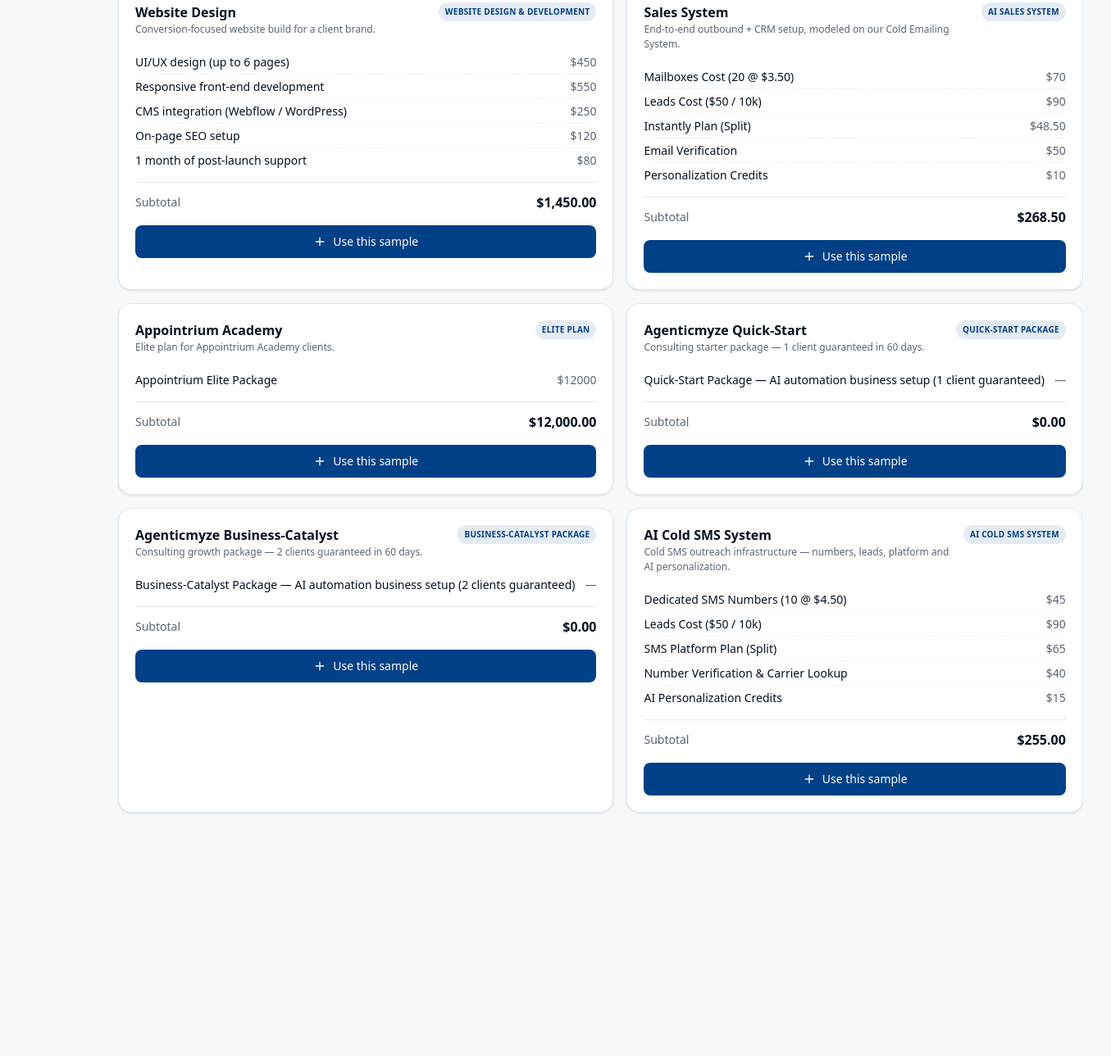
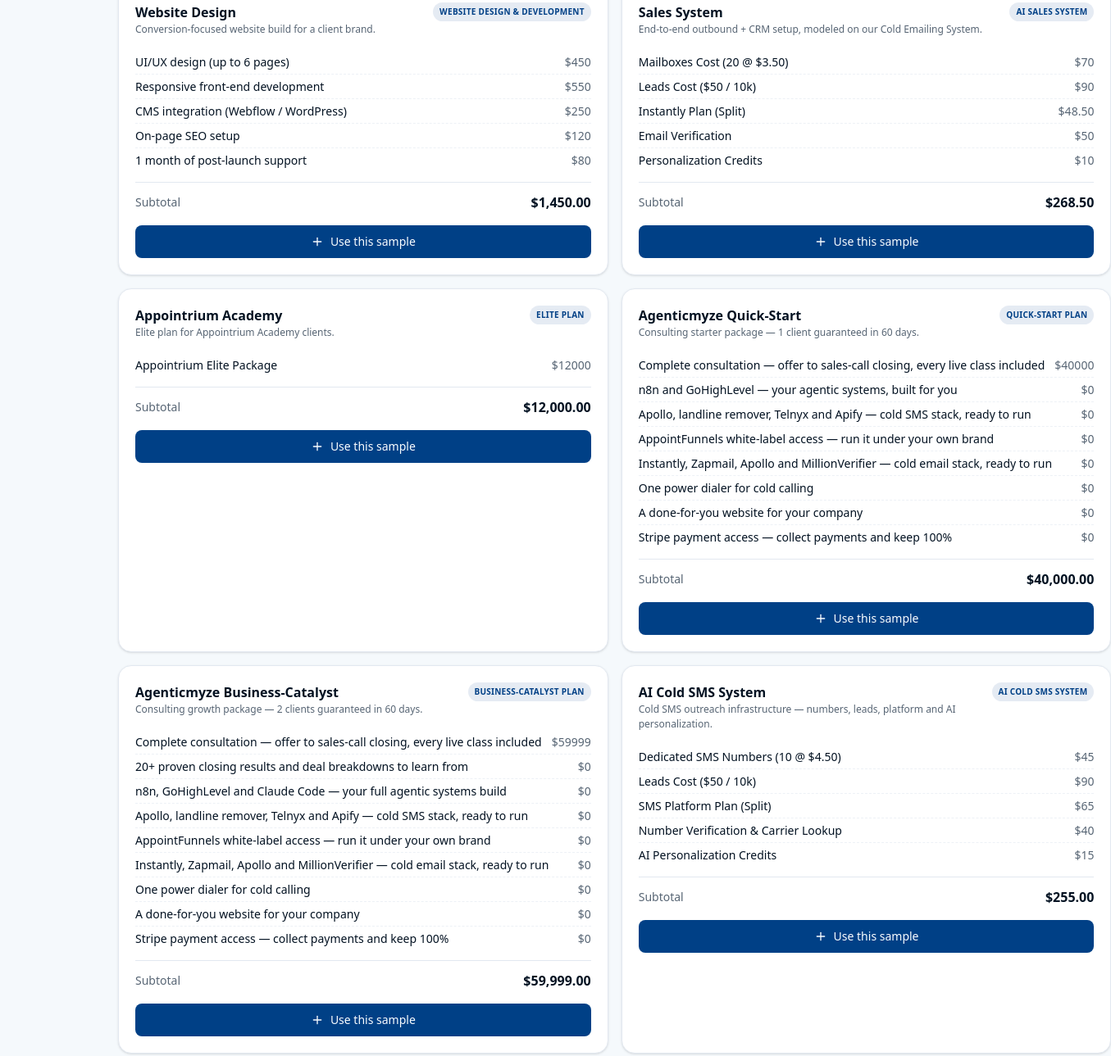
Before and after one commit to appointfunnels-source/invoice-generator, a plain HTML site: page index.html in a window 1280 px wide. Shown: the part 1881-3170 px from the top of the page at 82% size, 1355 px wide, since content can reach past the window. Before the commit the page ends 2905 px from the top, so only its background shows below. Drawn offline with nearby package versions, Linux system fonts and the light colour scheme.

Commit message:
Fixed package pricing: Business-Catalyst Plan 59,999 PKR, Quick-Start Plan 40,000 PKR, Quick-Start without Claude Code or testimonials

```diff
--- a/index.html
+++ b/index.html
@@ -681,12 +681,33 @@ Address"></textarea>
       var AGENTIC_NOTES='Complete AI automation business setup, from niche and offer to client acquisition and closing, designed to get you booked appointments and land your first 2 clients in 60 days.';
       /* Consulting packages (Agenticmyze): personalised Description + Notes per package. */
       var PACKAGES={
-        quickstart:{name:'Quick-Start',product:'Quick-Start Package',
-          description:'Quick-Start consulting package — complete AI automation business setup, from niche selection and offer making to client acquisition and closing, designed to land your first client in 60 days. Covers consultation, offer creation and client hunting, with a weekly call overview with the company director. 1 client guaranteed.',
-          notes:'{{firstName}} Thanks for choosing Agenticmyze. Your Quick-Start package guarantees your first client within the 60-day contract timeline — we work with you on niche, offer making, client hunting and closing until you are booked and closing.'},
-        businesscatalyst:{name:'Business-Catalyst',product:'Business-Catalyst Package',
-          description:'Business-Catalyst consulting package — complete AI automation business setup, from niche selection and offer making to client acquisition and closing, designed to land your first 2 clients in 60 days. Includes Claude Code operating systems, 50+ sales call recordings to learn from, and weekly sales call reviews. 2 clients guaranteed.',
-          notes:'{{firstName}} Thanks for choosing Agenticmyze. Your Business-Catalyst package guarantees 2 clients within the 60-day contract timeline — offer making, client acquisition systems and closing support are all covered, and this is the plan that can be paid in monthly installments.'},
+        quickstart:{name:'Quick-Start',product:'Quick-Start Plan',price:'40000',currency:'PKR',
+          description:'Quick-Start is the fastest way in — we build your AI automation business with you, from picking a niche and shaping an offer people actually want, to finding clients and closing them. Hands-on consultation all the way through to your first closed client, with a weekly call with the company director to keep you on track. 1 client guaranteed in 60 days.',
+          notes:'{{firstName}} Thanks for choosing Agenticmyze. Your Quick-Start Plan is built around one goal — your first client in 60 days. We work with you on your niche, your offer, finding clients and closing them, until you are booked and closing.',
+          items:[
+            {description:'Complete consultation — offer to sales-call closing, every live class included',quantity:'1',rate:'40000'},
+            {description:'n8n and GoHighLevel — your agentic systems, built for you',quantity:'1',rate:'0'},
+            {description:'Apollo, landline remover, Telnyx and Apify — cold SMS stack, ready to run',quantity:'1',rate:'0'},
+            {description:'AppointFunnels white-label access — run it under your own brand',quantity:'1',rate:'0'},
+            {description:'Instantly, Zapmail, Apollo and MillionVerifier — cold email stack, ready to run',quantity:'1',rate:'0'},
+            {description:'One power dialer for cold calling',quantity:'1',rate:'0'},
+            {description:'A done-for-you website for your company',quantity:'1',rate:'0'},
+            {description:'Stripe payment access — collect payments and keep 100%',quantity:'1',rate:'0'}
+          ]},
+        businesscatalyst:{name:'Business-Catalyst',product:'Business-Catalyst Plan',price:'59999',currency:'PKR',
+          description:'Business-Catalyst is the full build — everything in Quick-Start, plus the operating systems that run the business for you. Claude Code systems, 50+ real sales call recordings to learn from, weekly sales call reviews, and the results, tools and white-label setup our own team uses. Built to land your first 2 clients in 60 days, with monthly installments available.',
+          notes:'{{firstName}} Thanks for choosing Agenticmyze. Your Business-Catalyst Plan guarantees 2 clients in 60 days — we build the offer, the systems and the closing support around you, and review your sales calls every week until you are landing clients consistently.',
+          items:[
+            {description:'Complete consultation — offer to sales-call closing, every live class included',quantity:'1',rate:'59999'},
+            {description:'20+ proven closing results and deal breakdowns to learn from',quantity:'1',rate:'0'},
+            {description:'n8n, GoHighLevel and Claude Code — your full agentic systems build',quantity:'1',rate:'0'},
+            {description:'Apollo, landline remover, Telnyx and Apify — cold SMS stack, ready to run',quantity:'1',rate:'0'},
+            {description:'AppointFunnels white-label access — run it under your own brand',quantity:'1',rate:'0'},
+            {description:'Instantly, Zapmail, Apollo and MillionVerifier — cold email stack, ready to run',quantity:'1',rate:'0'},
+            {description:'One power dialer for cold calling',quantity:'1',rate:'0'},
+            {description:'A done-for-you website for your company',quantity:'1',rate:'0'},
+            {description:'Stripe payment access — collect payments and keep 100%',quantity:'1',rate:'0'}
+          ]},
         elite:{name:'Elite',product:'Elite Package',
           description:'Elite package — a personalised consulting plan covering niche, offer making, client acquisition and closing, tailored to your business and designed to get you booked appointments and land clients within the 60-day contract timeline.',
           notes:'{{firstName}} Thanks for choosing us. Your Elite package is personalised to your business — offer making, client acquisition and closing are all covered across the 60-day contract timeline.'},
@@ -709,8 +730,8 @@ Address"></textarea>
         {id:'website-design',title:'Website Design',tagline:'Conversion-focused website build for a client brand.',product:'Website Design & Development',timeline:'21',items:[{description:'UI/UX design (up to 6 pages)',quantity:'1',rate:'450'},{description:'Responsive front-end development',quantity:'1',rate:'550'},{description:'CMS integration (Webflow / WordPress)',quantity:'1',rate:'250'},{description:'On-page SEO setup',quantity:'1',rate:'120'},{description:'1 month of post-launch support',quantity:'1',rate:'80'}],amountPaid:700,scheduledPayment:750},
         {id:'sales-system',title:'Sales System',tagline:'End-to-end outbound + CRM setup, modeled on our Cold Emailing System.',product:'AI Sales System',timeline:'30',items:[{description:'Mailboxes Cost (20 @ $3.50)',quantity:'1',rate:'70'},{description:'Leads Cost ($50 / 10k)',quantity:'1',rate:'90'},{description:'Instantly Plan (Split)',quantity:'1',rate:'48.50'},{description:'Email Verification',quantity:'1',rate:'50'},{description:'Personalization Credits',quantity:'1',rate:'10'}],amountPaid:268.5,scheduledPayment:0},
         {id:'appointrium-academy',title:'Appointrium Academy',tagline:'Elite plan for Appointrium Academy clients.',product:'Elite Plan',timeline:'60',currency:'PKR',date:'2026-08-01',paymentTerms:'60 Days',billTo:'Musab Ali',items:[{description:'Appointrium Elite Package',quantity:'1',rate:'12000'}],amountPaid:0,scheduledPayment:0,notes:PACKAGES.elite.description,terms:PACKAGES.elite.notes},
-        {id:'agenticmyze-quickstart',title:'Agenticmyze Quick-Start',tagline:'Consulting starter package — 1 client guaranteed in 60 days.',product:'Quick-Start Package',timeline:'60',currency:'PKR',billTo:'Ahmed',items:[{description:'Quick-Start Package — AI automation business setup (1 client guaranteed)',quantity:'1',rate:''}],amountPaid:0,scheduledPayment:0,notes:PACKAGES.quickstart.description,terms:PACKAGES.quickstart.notes},
-        {id:'agenticmyze-business-catalyst',title:'Agenticmyze Business-Catalyst',tagline:'Consulting growth package — 2 clients guaranteed in 60 days.',product:'Business-Catalyst Package',timeline:'60',currency:'PKR',billTo:'Ahmed',items:[{description:'Business-Catalyst Package — AI automation business setup (2 clients guaranteed)',quantity:'1',rate:''}],amountPaid:0,scheduledPayment:0,notes:PACKAGES.businesscatalyst.description,terms:PACKAGES.businesscatalyst.notes},
+        {id:'agenticmyze-quickstart',title:'Agenticmyze Quick-Start',tagline:'Consulting starter package — 1 client guaranteed in 60 days.',product:'Quick-Start Plan',timeline:'60',currency:'PKR',billTo:'Ahmed',items:PACKAGES.quickstart.items,amountPaid:0,scheduledPayment:0,notes:PACKAGES.quickstart.description,terms:PACKAGES.quickstart.notes},
+        {id:'agenticmyze-business-catalyst',title:'Agenticmyze Business-Catalyst',tagline:'Consulting growth package — 2 clients guaranteed in 60 days.',product:'Business-Catalyst Plan',timeline:'60',currency:'PKR',billTo:'Ahmed',items:PACKAGES.businesscatalyst.items,amountPaid:0,scheduledPayment:0,notes:PACKAGES.businesscatalyst.description,terms:PACKAGES.businesscatalyst.notes},
         {id:'ai-cold-sms-system',title:'AI Cold SMS System',tagline:'Cold SMS outreach infrastructure — numbers, leads, platform and AI personalization.',product:'AI Cold SMS System',timeline:'30',items:[{description:'Dedicated SMS Numbers (10 @ $4.50)',quantity:'1',rate:'45'},{description:'Leads Cost ($50 / 10k)',quantity:'1',rate:'90'},{description:'SMS Platform Plan (Split)',quantity:'1',rate:'65'},{description:'Number Verification & Carrier Lookup',quantity:'1',rate:'40'},{description:'AI Personalization Credits',quantity:'1',rate:'15'}],amountPaid:255,scheduledPayment:0}
       ];
 
@@ -1423,7 +1444,10 @@ Address"></textarea>
         inv.date=todayStr();
         inv.dueDate=dueFromTimeline(inv.timeline,inv.date);
         if(n.currency&&CURRENCIES.some(function(c){return c.code===n.currency;}))inv.currency=n.currency;
-        if(n.items&&n.items.length)inv.items=n.items;
+        else if(pkg&&pkg.currency)inv.currency=pkg.currency;
+        /* Fixed package pricing: Business-Catalyst is always 59,999 PKR, Quick-Start is always 40,000 PKR, with the full item list. */
+        if(pkg&&pkg.items)inv.items=pkg.items.map(function(it){return{id:nid(),description:it.description,quantity:it.quantity,rate:it.rate};});
+        else if(n.items&&n.items.length)inv.items=n.items;
         else if(pkg)inv.items=[{id:nid(),description:pkg.product,quantity:'1',rate:''}];
         inv.channel=detectChannel(aiText+' '+(n.poNumber||''));
         if(pkg){
```
Also changed, not shown: api/generate-invoice.js (+6 -6 lines).
